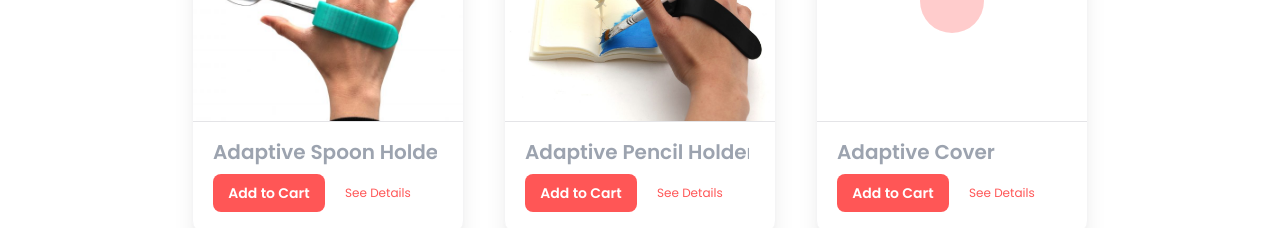
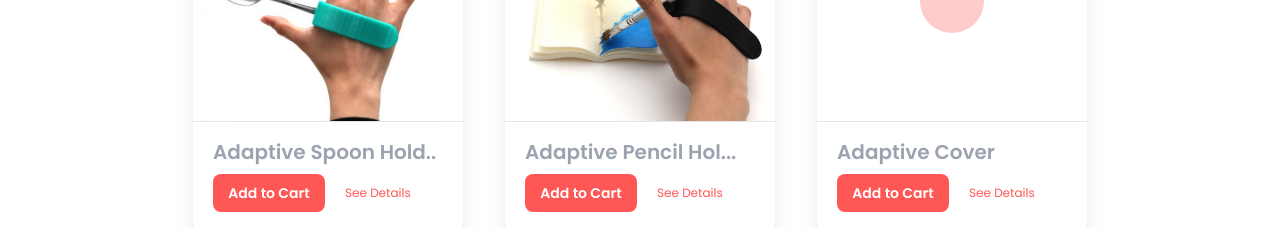
Before and after one commit to jaeger-dvlp/3d-donate-web, a React (Create React App) app: page / in a window 1280 px wide. Shown: the part 1100-1328 px from the top of the page. Built offline with nearby package versions, Linux system fonts and the light colour scheme.

Commit message:
handle length of product card name

```diff
--- a/src/Components/ProductCard.jsx
+++ b/src/Components/ProductCard.jsx
@@ -1,3 +1,4 @@
+/* eslint-disable indent */
 /* eslint-disable object-curly-newline */
 /* eslint-disable react/prop-types */
 import i18next, { t } from 'i18next';
@@ -46,7 +47,12 @@ export default function ProductCard({ incomingProduct }) {
 
       <div className="w-full grid grid-cols-1 place-content-start place-items-start p-5 pt-0 gap-2">
         <h1 className="xl:text-xl w-full max-w-[14rem] whitespace-nowrap overflow-hidden lg:text-xl text-lg text-left text-gray-400 font-semibold">
-          {incomingProduct.productTitle[i18next.language]}
+          {incomingProduct.productTitle[i18next.language].length > 19
+            ? `${incomingProduct.productTitle[i18next.language].substring(
+                0,
+                19,
+              )}...`
+            : incomingProduct.productTitle[i18next.language]}
         </h1>
         <div className="w-full pt-0 flex flex-wrap justify-start content-center gap-5">
           <button
```
